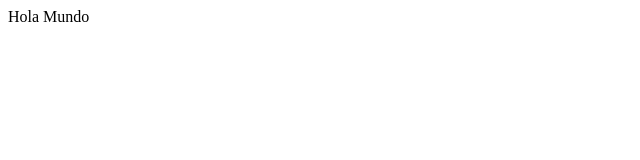
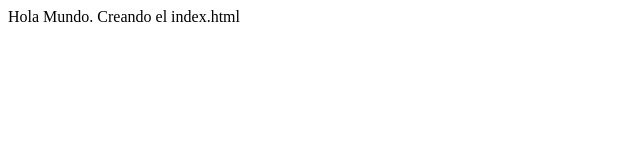
Before and after one commit to SilviaPradaR/coding-example, a plain HTML site: page index.html in a window 1280 px wide. Shown: the whole page, without its empty margins (0-640 px from the left). Drawn offline with Linux system fonts and the light colour scheme.

Commit message:
Añadí creando el index

```diff
--- a/index.html
+++ b/index.html
@@ -7,6 +7,6 @@
     <title>Document</title>
 </head>
 <body>
-    Hola Mundo
+    Hola Mundo. Creando el index.html
 </body>
 </html>
```
